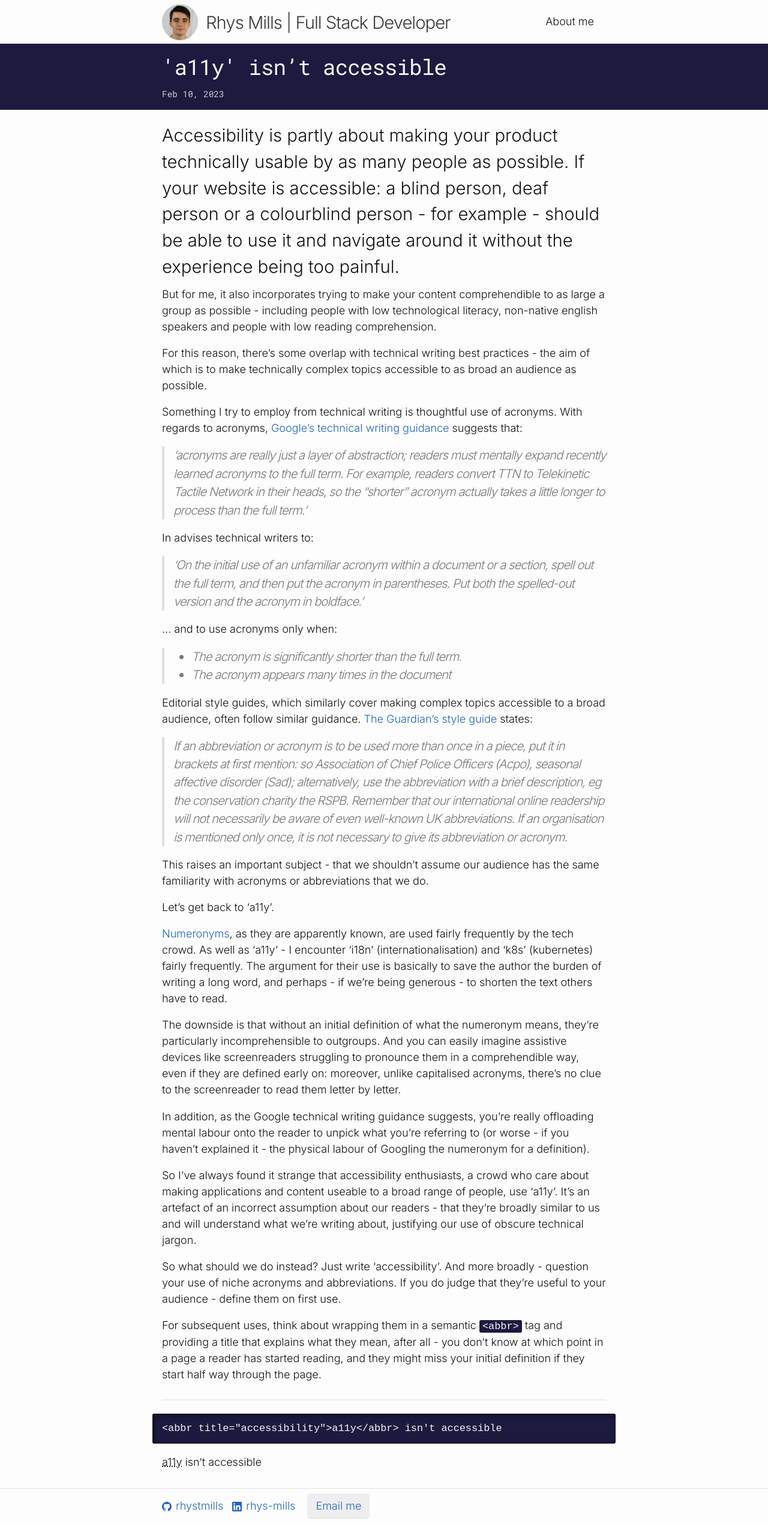
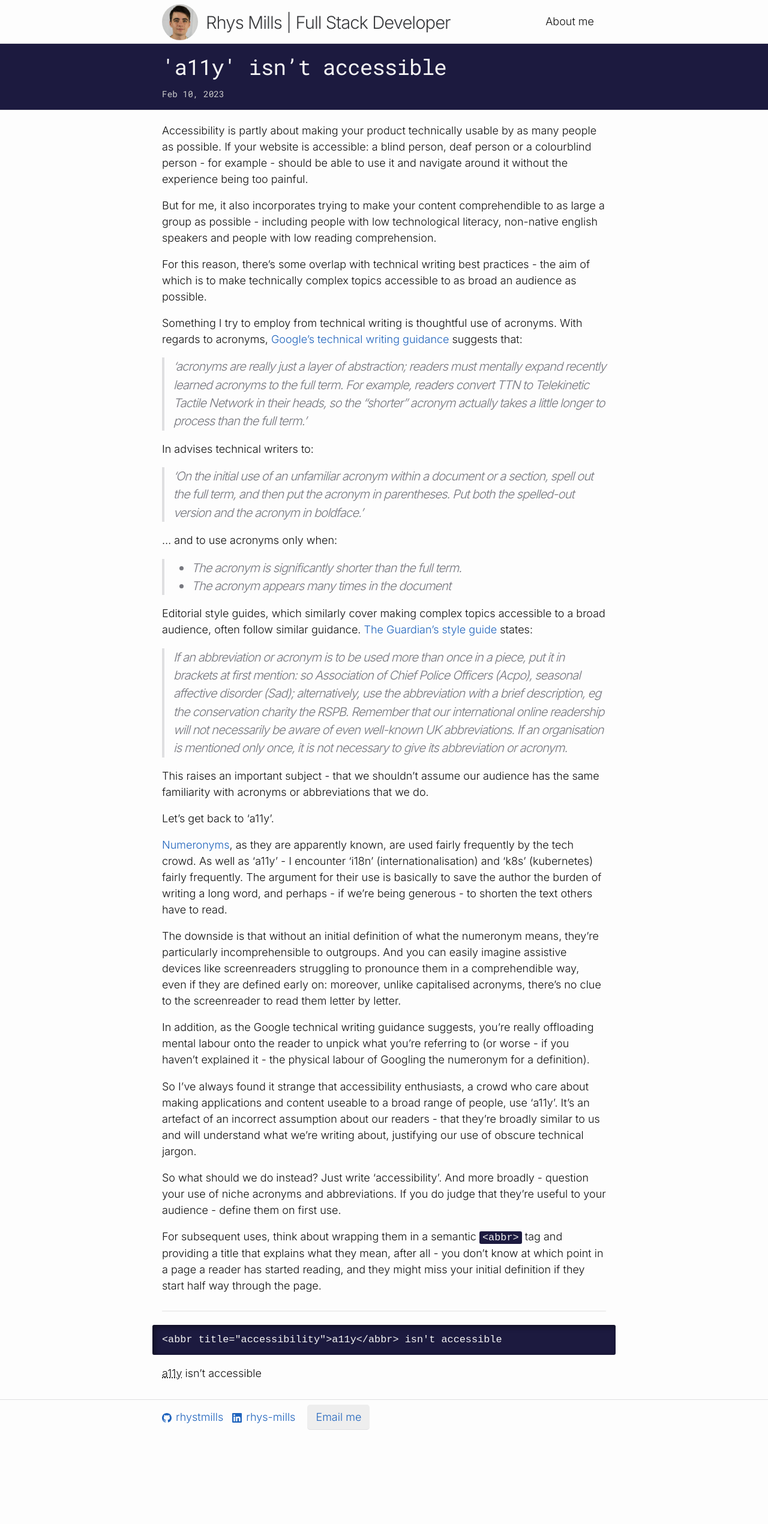
Before and after one commit to rhystmills/rhystmills.github.io, a Jekyll site: the page built from docs/_posts/2023-02-10-a11y-isnt-accessible.markdown, in a window 1280 px wide. Shown: the whole page at 60% size. Built offline with Jekyll 4.4.1, drawn with Linux system fonts in a browser that asks for light colours; after the commit the page ends 2393 px from its top, so only the background shows below that.

Commit message:
Remove h3 tags

```diff
--- a/docs/_posts/2023-02-10-a11y-isnt-accessible.markdown
+++ b/docs/_posts/2023-02-10-a11y-isnt-accessible.markdown
@@ -6,7 +6,7 @@ categories: post
 summary: "Accessibility enthusiasts have a strange habit of referring to accessibility as ‘a11y’. Why is this a bad idea? And what can we learn from it?"
 ---
 
-### Accessibility is partly about making your product technically usable by as many people as possible. If your website is accessible: a blind person, deaf person or a colourblind person - for example - should be able to use it and navigate around it without the experience being too painful.
+Accessibility is partly about making your product technically usable by as many people as possible. If your website is accessible: a blind person, deaf person or a colourblind person - for example - should be able to use it and navigate around it without the experience being too painful.
 
 But for me, it also incorporates trying to make your content comprehendible to as large a group as possible - including people with low technological literacy, non-native english speakers and people with low reading comprehension.
 
```
